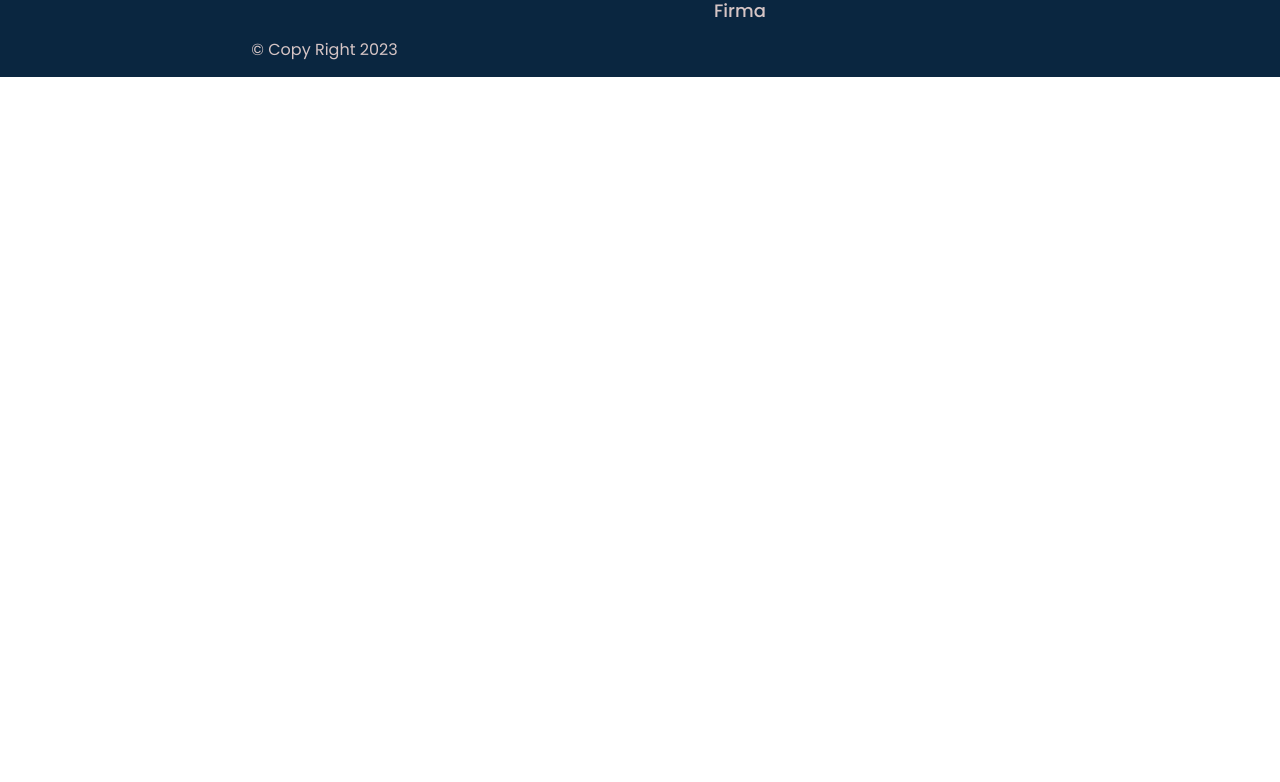
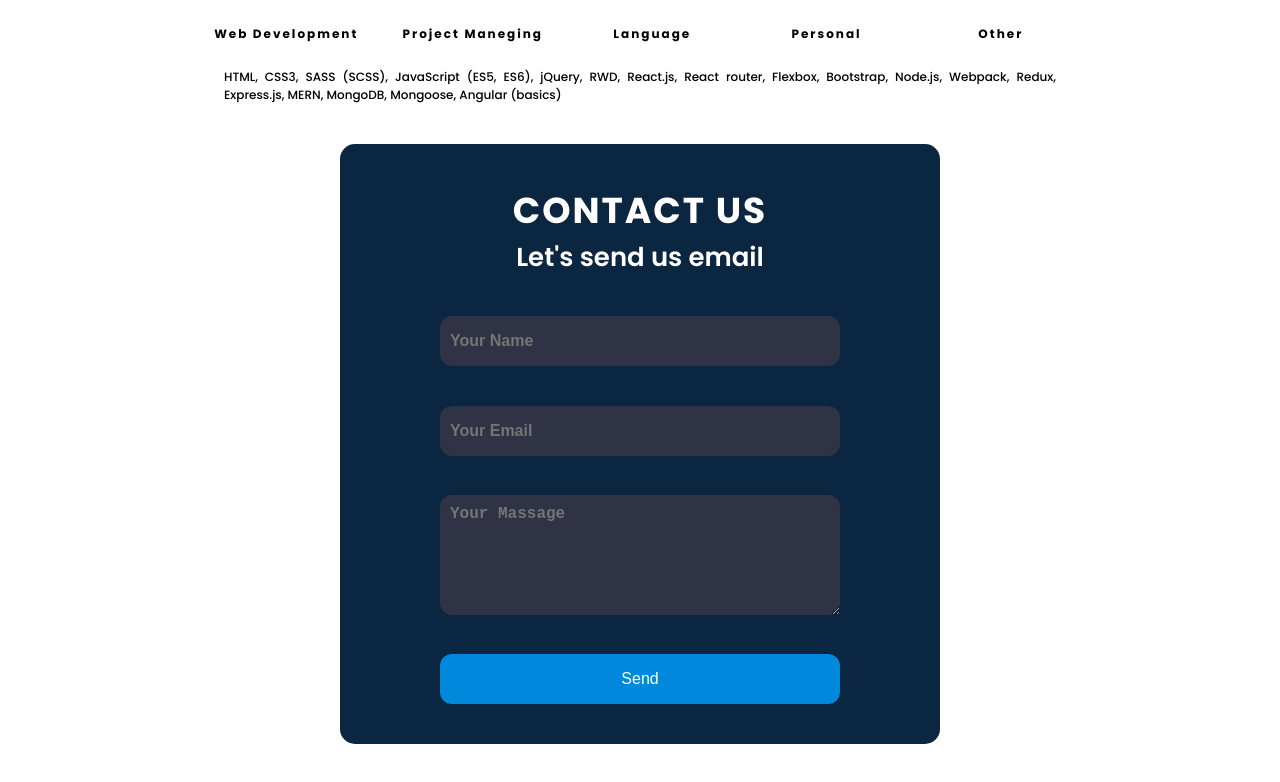
Before and after one commit to maf256/portfolio, a React (Create React App) app: page / in a window 1280 px wide. Shown: the part 2006-2788 px from the top of the page. Before the commit the page ends 2083 px from the top, so only its background shows below. Built offline with nearby package versions, Linux system fonts and the light colour scheme.

Commit message:
contact us form

```diff
--- a/package.json
+++ b/package.json
@@ -7,10 +7,8 @@
     "@testing-library/jest-dom": "^5.16.5",
     "@testing-library/react": "^13.4.0",
     "@testing-library/user-event": "^13.5.0",
+    "axios": "^1.3.3",
     "react": "^18.2.0",
-    "react-dom": "^18.2.0",
-    "react-icons": "^4.7.1",
-    "react-router-dom": "^6.8.0",
     "react-scripts": "5.0.1",
     "styled-components": "^5.3.6",
     "web-vitals": "^2.1.4"
--- a/src/App.js
+++ b/src/App.js
@@ -15,7 +15,7 @@ function App() {
       <Header />
       <AboutMe />
       <Skills />
-
+      <Contact />
       <Footer />
 
     </div>
--- a/src/components/AboutMe/About.js
+++ b/src/components/AboutMe/About.js
@@ -89,6 +89,8 @@ const AboutLeftSide = styled.div`
     }
 
     @media (max-width:1300px) {
+        width: 100%;
+
        img{
           width: 100%;
           padding: 15px 0;
@@ -102,10 +104,8 @@ const AboutRightSide = styled.div`
     justify-content: center;
     align-items: center;
     width: 50%;
-    /* height: 600px; */
     padding: 0 5%;
     text-align: center;
-    /* background-color: beige; */
     h3 {
         font-size: 22px;
         font-weight: 700;
@@ -117,7 +117,6 @@ const AboutRightSide = styled.div`
         font-weight: 500;
         text-align: justify;
         line-height: 25px;
-        /* line-height: px; */
     }
     @media (max-width:1300px) {
         width: 100%;
--- a/src/components/Contact/Contact.js
+++ b/src/components/Contact/Contact.js
@@ -1,24 +1,105 @@
 import React, { useRef } from 'react';
 import emailjs from '@emailjs/browser';
+import styled from 'styled-components';
 
 export default function Contact () {
-//   const form = useRef();
+  const form = useRef();
 
-function onSubmit(e){
-    e.preventDefault();
-
-}
+  function onSubmit(e){
+      e.preventDefault();
+      emailjs.sendForm('service_p5nloe9', 'template_4f1qfpu', form.current, 'A6zWxwdubwFpZ1fy0')
+        .then((result) => {
+          form.current.name.value = '';
+          form.current.email.value = '';
+          form.current.message.value = '';
+            console.log(result.text);
+        }, (error) => {
+            console.log(error.text);
+        });
+    };
 
   return (
-    // action="https://formsubmit.co/your@email.com" method="POST"
-    <form action="https://formsubmit.co/maf256@gmail.com" method="POST" onSubmit={onSubmit}>
-      <label>Name</label>
-      <input type="text" name="user_name" />
-      <label>Email</label>
-      <input type="email" name="user_email" />
-      <label>Message</label>
-      <textarea name="message" />
-      <input type="submit" value="Send" />
-    </form>
+    <FormContainer>
+      <form ref={form} onSubmit={onSubmit}>
+        <div>
+          <h1>Contact Us</h1>
+          <p>Let's send us email</p>
+        </div>
+        <input type="text" name="name"  placeholder='Your Name' required />
+        <input type="email" name="email" placeholder='Your Email' required/>
+        <textarea name="message" placeholder='Your Massage' rows="10" cols="50"/>
+        <input type="submit" value="Send" />
+      </form>
+    </FormContainer>
+
   );
 };
+
+
+const FormContainer = styled.div`
+  margin-bottom: 100px;
+  width: 100%;
+  display: flex;
+  flex-direction: row;
+  justify-content: center;
+  align-items: center;
+  /* background-color: lightblue; */
+
+  form {
+    display: flex;
+    flex-direction: column;
+    justify-content: space-evenly;
+    align-items: center;
+    text-align: center;
+    background-color: #0A2640;
+    width: 600px;
+    height: 600px;
+    border-radius: 15px;
+    h1 {
+      font-size: 36px;
+      color: white;
+      font-weight: bold;
+      letter-spacing: 2px;
+      text-align: center;
+      text-transform: uppercase;
+  }
+  p {
+    font-size: 26px;
+    color: white;
+    font-weight: 600;
+    text-align: center;
+  }
+
+    input[type=text], input[type=email], textarea {
+      width: 400px;
+      height: 50px;
+      font-size: 16px;
+      color: #eee;
+      font-weight: 600;
+      background-color: #303245;
+      border: none;
+      border-radius: 12px;
+      padding: 10px;
+    }
+    textarea {
+      height:120px;
+    }
+
+    input[type=submit] {
+      width: 400px;
+      height: 50px;
+      font-size: 16px;
+      background-color: #08d;
+      color: white;
+      border: none;
+      border-radius: 12px;
+      padding: 10px;
+      text-align: center;
+    }
+
+  }
+  @media (max-width: 600px) {
+    width: 100%;
+  }
+
+`
--- a/src/components/Footer/Footer.js
+++ b/src/components/Footer/Footer.js
@@ -1,6 +1,5 @@
 import styled from "styled-components";
 import LogoComponent from '../Logo/LogoComponent.js'
-import { IoLogoTwitter,IoLogoInstagram, } from "react-icons/io";
 import {Phone, Email, FaceBook, Twitter, Linkedin, Github, Whatsapp} from '../Images/svg/Svg'
 
 export default function Footer() {
@@ -22,7 +21,6 @@ export default function Footer() {
                     <a href="mailto:info@sitedesign.no"><Email fontSize="20px" color='#d6c5c5' margin="0 15px 0 0"/>info@Sitedesign.no</a>
                     <a href="https://wa.me/+4740882869"><Whatsapp fontSize="20px" color='#d6c5c5' margin="0 15px 0 0"/> WhatsApp: +47 40882869</a>
                     <a href="https://www.osloweb.no">Firma</a>
-
                 </AddressFooter>
                 <SocialFooter>
                     <SocialTop>
@@ -33,10 +31,6 @@ export default function Footer() {
                         <a href='https://www.linkedin.com/in/farsangi'><Linkedin fontSize="35px" color='#d6c5c5' margin="18px"/></a>
                         <a href='https://github.com/maf256'><Github fontSize="35px" color='#d6c5c5' margin="18px"/></a>
                     </SocialDown>
-
-
-
-
                 </SocialFooter>
             </Container>
         </FooterContainer>
```
Also changed, not shown: skills.json (added, +22 -0 lines), 1 other file (tests, documents, lock files or other folders).
